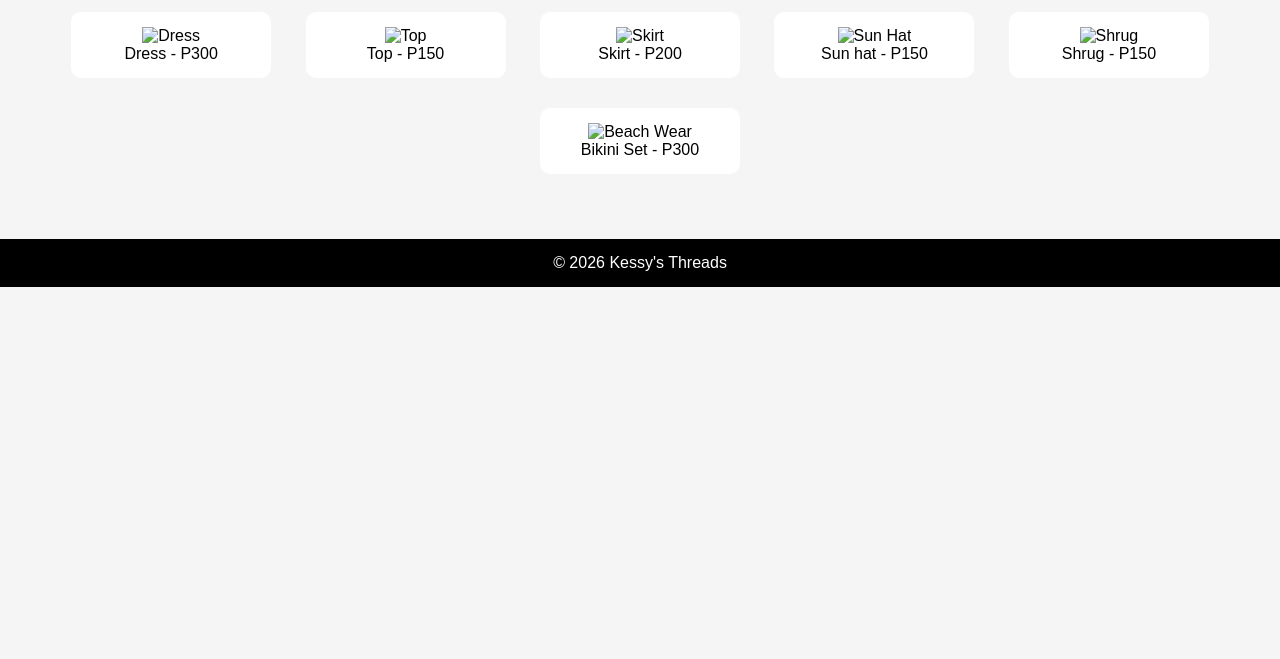
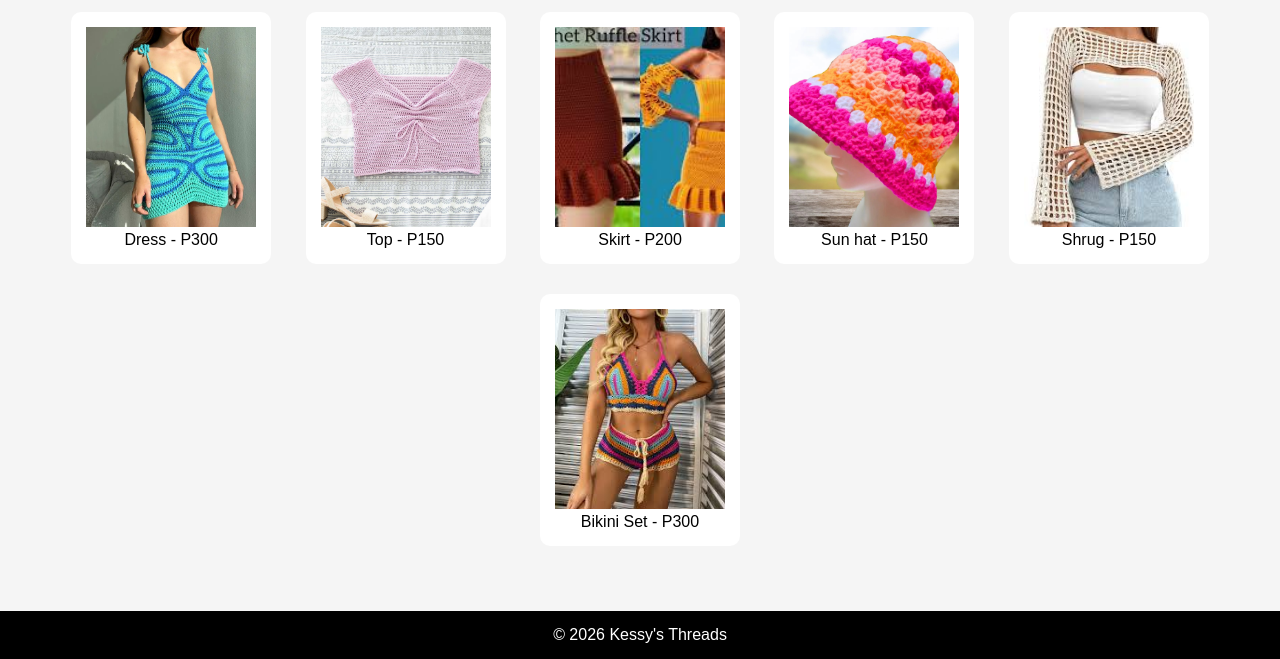
Before and after one commit to kesego-pixel/kessy-sThreads, a plain HTML site: page women.html in a window 1280 px wide. Shown: the part 156-815 px from the top of the page. Drawn offline with Linux system fonts and the light colour scheme.

Commit message:
Fix image paths in women's collection page
Updated image paths to remove the 'images/' prefix.

```diff
--- a/women.html
+++ b/women.html
@@ -19,32 +19,32 @@
     <h2>Women's Collection</h2>
 
     <article>
-        <img src="images/dress.jpg" alt="Dress">
+        <img src="dress.jpg" alt="Dress">
         <p> Dress - P300</p>
     </article>
 
     <article>
-        <img src="images/top.jpg" alt="Top">
+        <img src="top.jpg" alt="Top">
         <p> Top - P150</p>
     </article>
 
     <article>
-        <img src="images/skirt.jpg" alt="Skirt">
+        <img src="skirt.jpg" alt="Skirt">
         <p>Skirt - P200</p>
     </article>
 
     <article>
-        <img src="images/ Bucket_Hat_.jpg" alt="Sun Hat">
+        <img src="Bucket_Hat_.jpg" alt="Sun Hat">
         <p>Sun hat - P150</p>
     </article>
 
     <article>
-        <img src="images/shrug.jpg" alt="Shrug">
+        <img src="shrug.jpg" alt="Shrug">
         <p>Shrug - P150</p>
     </article>
 
     <article>
-        <img src="images/beach wear.jpg" alt="Beach Wear">
+        <img src="beach wear.jpg" alt="Beach Wear">
         <p>Bikini Set - P300</p>
     </article>
 </section>
```
